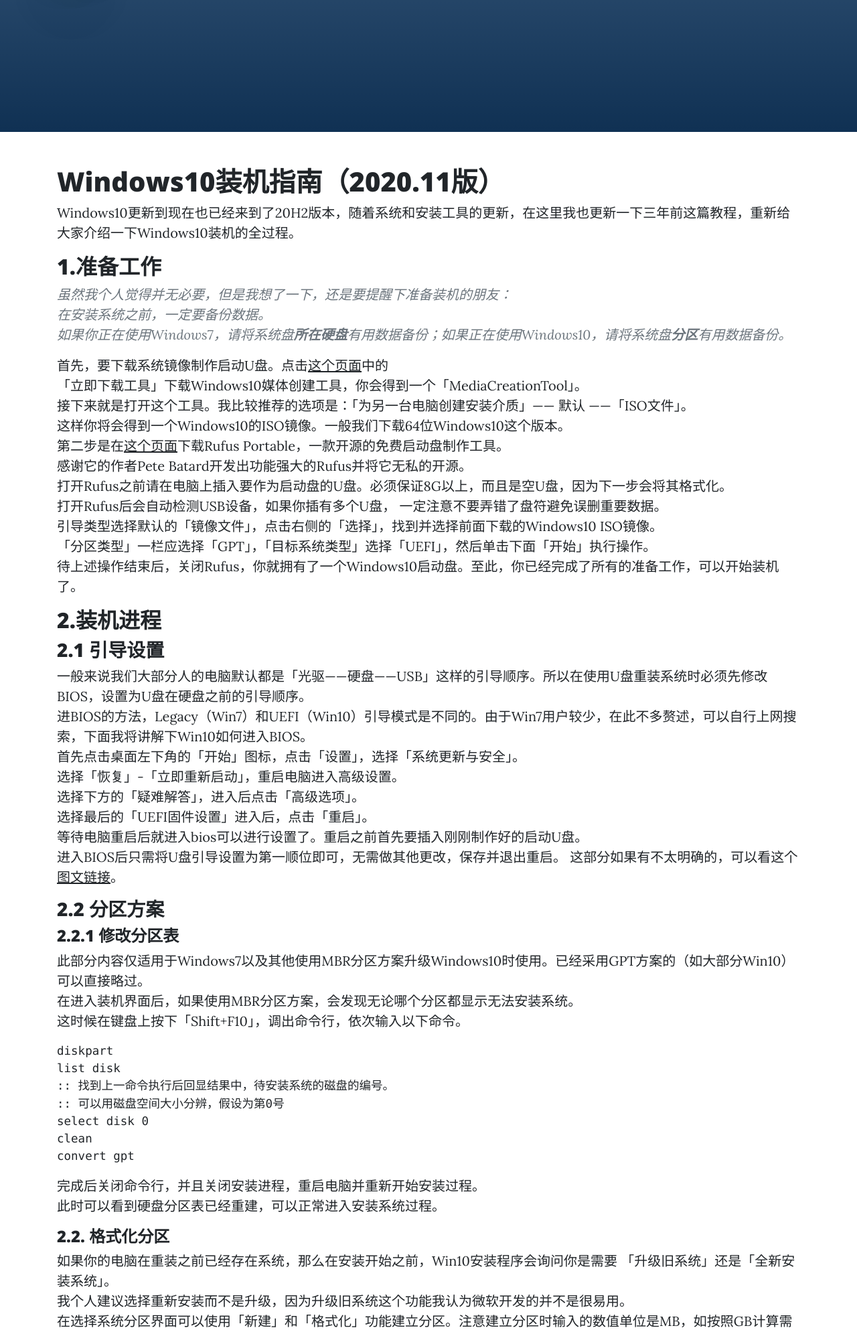
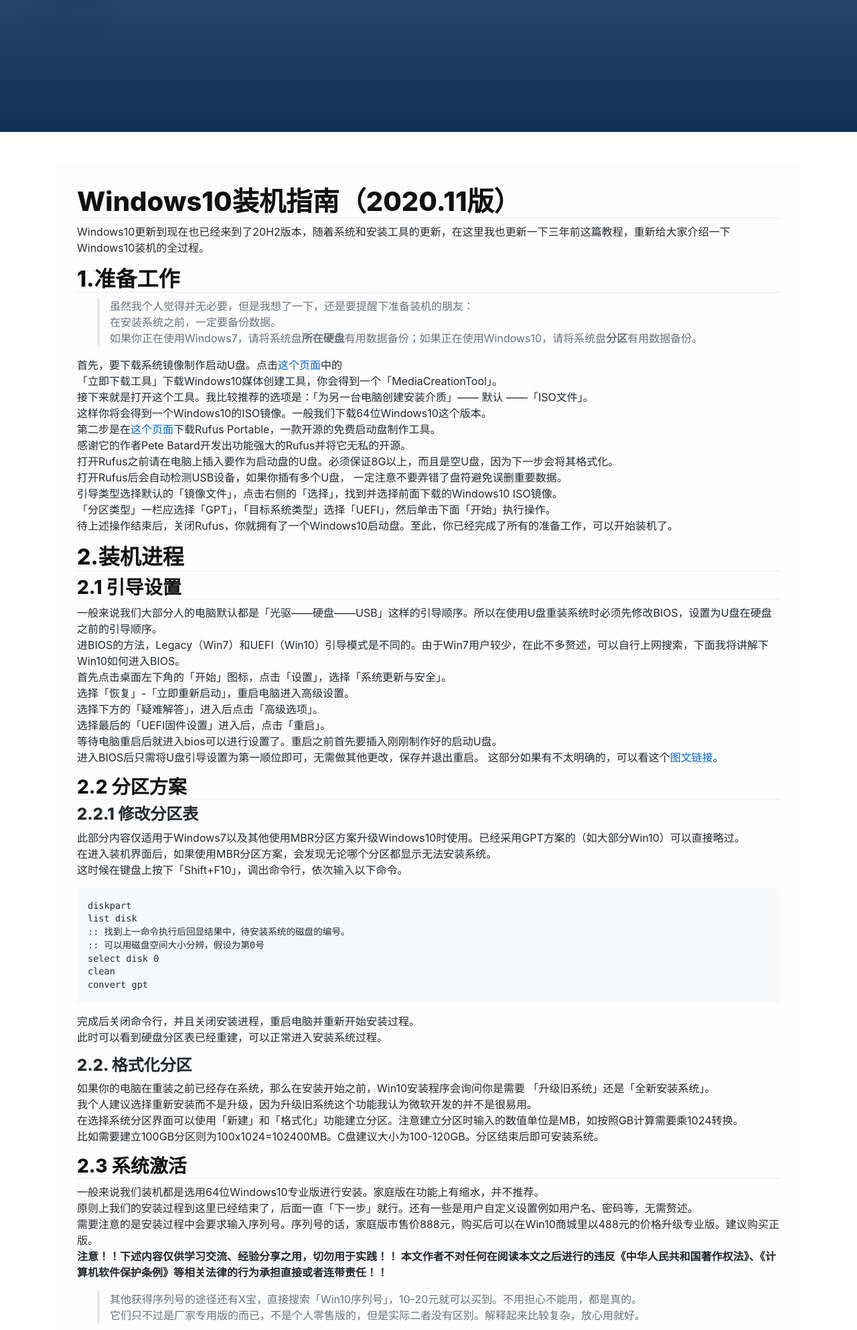
Before and after one commit to francisafu/francisafu.github.io, a web app: the page made by posts/windows10装机指南（2020.11版）.html in a window 1280 px wide. Shown: the part 425-2411 px from the top of the page at 67% size. Run offline with its HTML, style and script files only (its server is not run), Linux system fonts and the light colour scheme; data that the repository does not hold is empty; some libraries are stand-ins or nearby versions.

Commit message:
Deployment from Statiq

```diff
--- a/posts.html
+++ b/posts.html
@@ -103,13 +103,12 @@ var _hmt = _hmt || [];
   <div class="container">
     <div class="row">
       <div id="content" class="col-md-12">
-            <h1 class="bg-dark text-light p-2">2020</h1>
+    <h1 class="bg-dark text-light p-2">2020</h1>
         <div class="post-preview">
             <h3 class="post-title"><a href="/posts/windows10%E8%A3%85%E6%9C%BA%E6%8C%87%E5%8D%97%EF%BC%882020.11%E7%89%88%EF%BC%89">Windows10&#x88C5;&#x673A;&#x6307;&#x5357;&#xFF08;2020.11&#x7248;&#xFF09;</a></h3>
                 <div class="post-subtitle">Francis Fu</div>
             <p class="post-meta">发布于 11/23/2020</p>
         </div>
-
       </div>
     </div>
   </div>
--- a/posts/windows10装机指南（2020.11版）.html
+++ b/posts/windows10装机指南（2020.11版）.html
@@ -107,7 +107,8 @@ var _hmt = _hmt || [];
   <div class="container">
     <div class="row">
       <div id="content" class="col-md-12">
-        <h1 id="windows102020.11">Windows10装机指南（2020.11版）</h1>
+          <div class="post">
+            <h1 id="windows102020.11">Windows10装机指南（2020.11版）</h1>
 <p>Windows10更新到现在也已经来到了20H2版本，随着系统和安装工具的更新，在这里我也更新一下三年前这篇教程，重新给大家介绍一下Windows10装机的全过程。</p>
 <h2 id="section">1.准备工作</h2>
 <blockquote>
@@ -237,6 +238,7 @@ AMD显卡用户<a href="https://www.amd.com/zh-hans/support">在这里</a>下载
 <h2 id="section-14">4.结语</h2>
 <p>装机到此结束了。Enjoy it！</p>
 
+          </div>
 
       </div>
     </div>
--- a/scss/clean-blog.css
+++ b/scss/clean-blog.css
@@ -203,3 +203,51 @@ p { margin: 0 0 1rem 0; }
 @media (min-width: 1200px) { .container-lg-height { display: table; padding-left: 0px; padding-right: 0px; }
   .row-lg-height { display: table-row; }
   .col-lg-height { display: table-cell; float: none; } }
+
+div .post { font: 400 16px/1.5 'Helvetica Neue', Helvetica, Arial, sans-serif; color: #111; background-color: #fdfdfd; -webkit-text-size-adjust: 100%; -webkit-font-feature-settings: 'kern' 1; -moz-font-feature-settings: 'kern' 1; -o-font-feature-settings: 'kern' 1; font-feature-settings: 'kern' 1; font-kerning: normal; padding: 30px; /* Links */ /* Code blocks */ /* Blockquotes */ /* Tables */ /* Others */ }
+
+div .post hr { color: #bbb; background-color: #bbb; height: 1px; flex: 0 1 auto; margin: 1em 0; padding: 0; border: none; }
+
+div .post a { color: #0366d6; text-decoration: none; }
+
+div .post a:visited { color: #0366d6; }
+
+div .post a:hover { color: #0366d6; text-decoration: underline; }
+
+div .post pre { background-color: #f6f8fa; border-radius: 3px; font-size: 85%; line-height: 1.45; overflow: auto; padding: 16px; }
+
+div .post code { background-color: rgba(27, 31, 35, 0.05); border-radius: 3px; font-size: 85%; margin: 0; word-wrap: break-word; padding: 0.2em 0.4em; font-family: SFMono-Regular, Consolas, Liberation Mono, Menlo, Courier,
+ monospace; }
+
+div .post pre > code { background-color: transparent; border: 0; display: inline; line-height: inherit; margin: 0; overflow: visible; padding: 0; word-wrap: normal; font-size: 100%; }
+
+div .post blockquote { margin-left: 30px; margin-top: 0px; margin-bottom: 16px; border-left-width: 3px; padding: 0 1em; color: #828282; border-left: 4px solid #e8e8e8; padding-left: 15px; font-size: 18px; letter-spacing: -1px; font-style: italic; }
+
+div .post blockquote * { font-style: normal !important; letter-spacing: 0; color: #6a737d !important; }
+
+div .post table { border-spacing: 2px; display: block; font-size: 14px; overflow: auto; width: 100%; margin-bottom: 16px; border-spacing: 0; border-collapse: collapse; }
+
+div .post td { padding: 6px 13px; border: 1px solid #dfe2e5; }
+
+div .post th { font-weight: 600; padding: 6px 13px; border: 1px solid #dfe2e5; }
+
+div .post tr { background-color: #fff; border-top: 1px solid #c6cbd1; }
+
+div .post table tr:nth-child(2n) { background-color: #f6f8fa; }
+
+div .post img { max-width: 100%; }
+
+div .post p { line-height: 24px; font-weight: 400; font-size: 16px; color: #24292e; }
+
+div .post ul { margin-top: 0; }
+
+div .post li { color: #24292e; font-size: 16px; font-weight: 400; line-height: 1.5; }
+
+div .post li + li { margin-top: 0.25em; }
+
+div .post * { font-family: -apple-system, BlinkMacSystemFont, 'Segoe UI', Helvetica, Arial,
+ sans-serif, 'Apple Color Emoji', 'Segoe UI Emoji', 'Segoe UI Symbol'; color: #24292e; }
+
+div .post a:visited { color: #0366d6; }
+
+div .post h1, div .post h2, div .post h3 { border-bottom: 1px solid #eaecef; color: #111; /* Darker */ }
--- a/tags.html
+++ b/tags.html
@@ -103,8 +103,7 @@ var _hmt = _hmt || [];
   <div class="container">
     <div class="row">
       <div id="content" class="col-md-12">
-                <a role="button" href="/tags/%E6%95%99%E7%A8%8B" class="badge badge-light"> &#x6559;&#x7A0B; (1)</a>
-
+        <a role="button" href="/tags/%E6%95%99%E7%A8%8B" class="badge badge-light"> &#x6559;&#x7A0B; (1)</a>
       </div>
     </div>
   </div>
--- a/tags/教程/index.html
+++ b/tags/教程/index.html
@@ -103,7 +103,7 @@ var _hmt = _hmt || [];
   <div class="container">
     <div class="row">
       <div id="content" class="col-md-12">
-            <div class="container-sm-height">
+    <div class="container-sm-height">
         <div class="row row-sm-height">
             <div class="col-md-6 right-border col-sm-height">
 
@@ -122,7 +122,6 @@ var _hmt = _hmt || [];
             </div>
         </div>
     </div>
-
       </div>
     </div>
   </div>
```
Also changed, not shown: index.html (+3 -4 lines), 2 other files.
